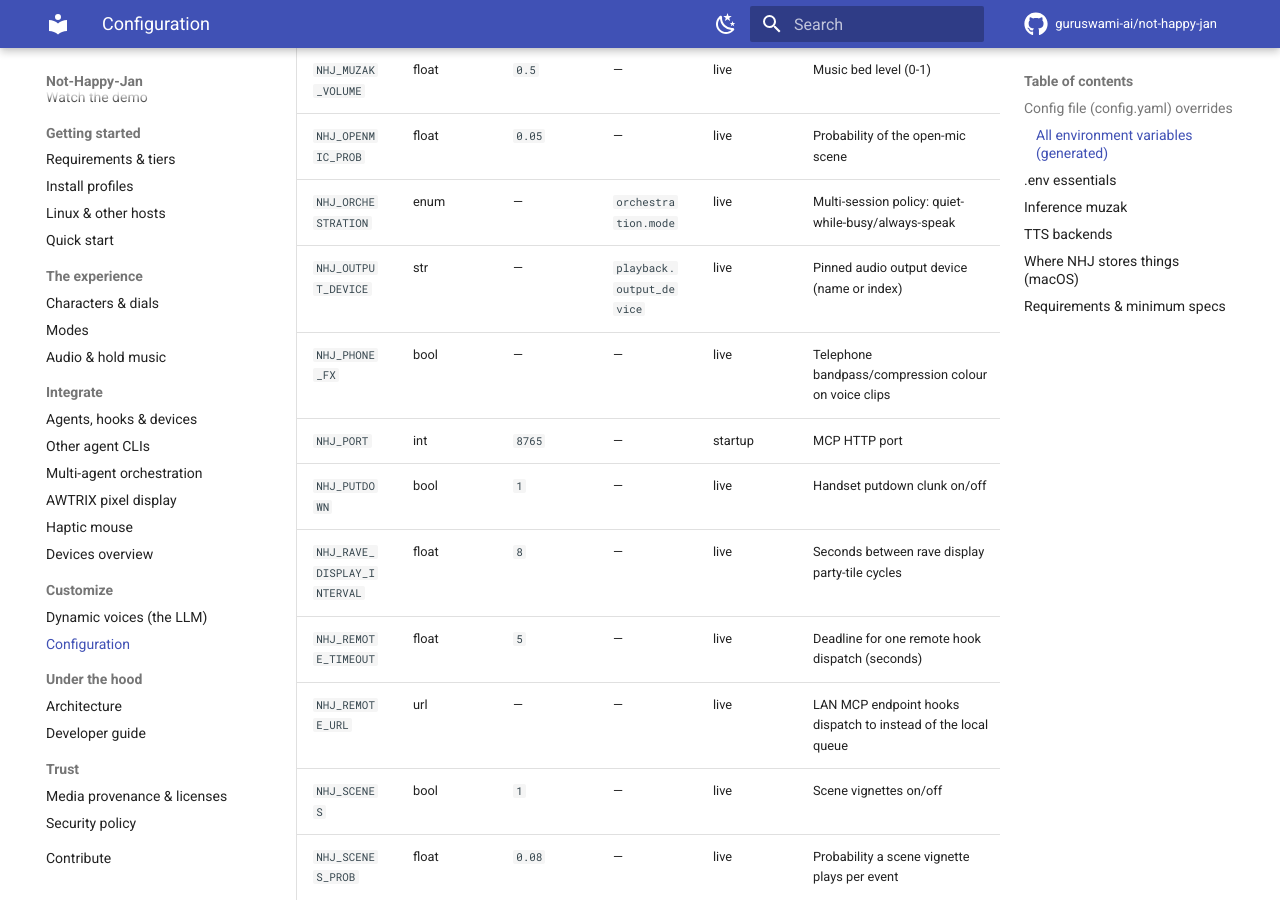
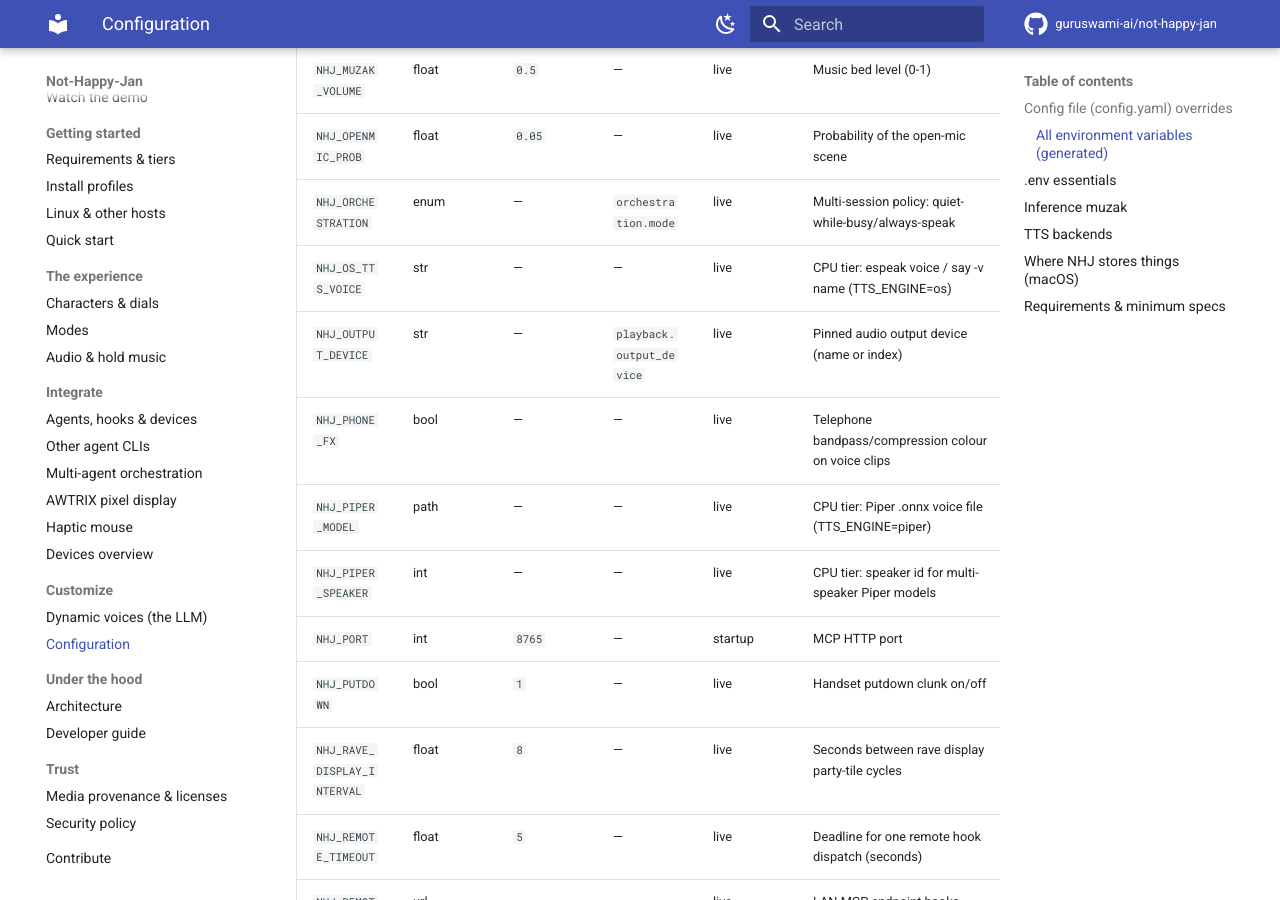
Before and after one commit to guruswami-ai/not-happy-jan, an MkDocs documentation site: the page built from docs/configuration.md, in a window 1280 px wide and 900 px high, scrolled down 5064 px. Built offline with MkDocs 1.6.1 and Material for MkDocs 9.7.7, drawn with Linux system fonts in a browser that asks for light colours; comment, search, counter and statistics services are not loaded.

Commit message:
docs: register the CPU TTS env vars (#49)
NHJ_OS_TTS_VOICE, NHJ_PIPER_MODEL and NHJ_PIPER_SPEAKER were read by
this branch but unregistered once #70 (the env registry) merged
first; its AST completeness test caught exactly these three at this
rebase. Entries added and the generated docs table regenerated.

```diff
--- a/docs/configuration.md
+++ b/docs/configuration.md
@@ -90,8 +90,11 @@ Generated from `src/nhj/env_registry.py` — edit the registry, not this table (
 | `NHJ_MUZAK_VOLUME` | float | `0.5` | — | live | Music bed level (0-1) |
 | `NHJ_OPENMIC_PROB` | float | `0.05` | — | live | Probability of the open-mic scene |
 | `NHJ_ORCHESTRATION` | enum | — | `orchestration.mode` | live | Multi-session policy: quiet-while-busy/always-speak |
+| `NHJ_OS_TTS_VOICE` | str | — | — | live | CPU tier: espeak voice / say -v name (TTS_ENGINE=os) |
 | `NHJ_OUTPUT_DEVICE` | str | — | `playback.output_device` | live | Pinned audio output device (name or index) |
 | `NHJ_PHONE_FX` | bool | — | — | live | Telephone bandpass/compression colour on voice clips |
+| `NHJ_PIPER_MODEL` | path | — | — | live | CPU tier: Piper .onnx voice file (TTS_ENGINE=piper) |
+| `NHJ_PIPER_SPEAKER` | int | — | — | live | CPU tier: speaker id for multi-speaker Piper models |
 | `NHJ_PORT` | int | `8765` | — | startup | MCP HTTP port |
 | `NHJ_PUTDOWN` | bool | `1` | — | live | Handset putdown clunk on/off |
 | `NHJ_RAVE_DISPLAY_INTERVAL` | float | `8` | — | live | Seconds between rave display party-tile cycles |
```
Also changed, not shown: 1 other file.
